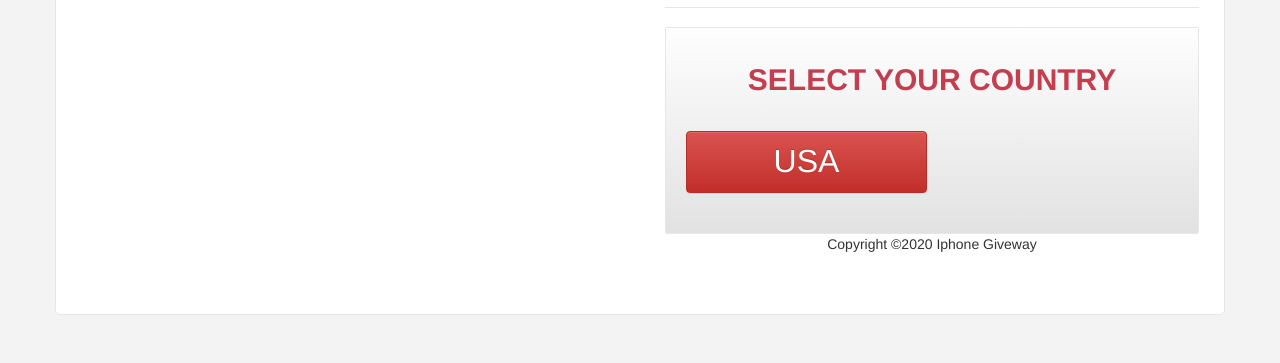
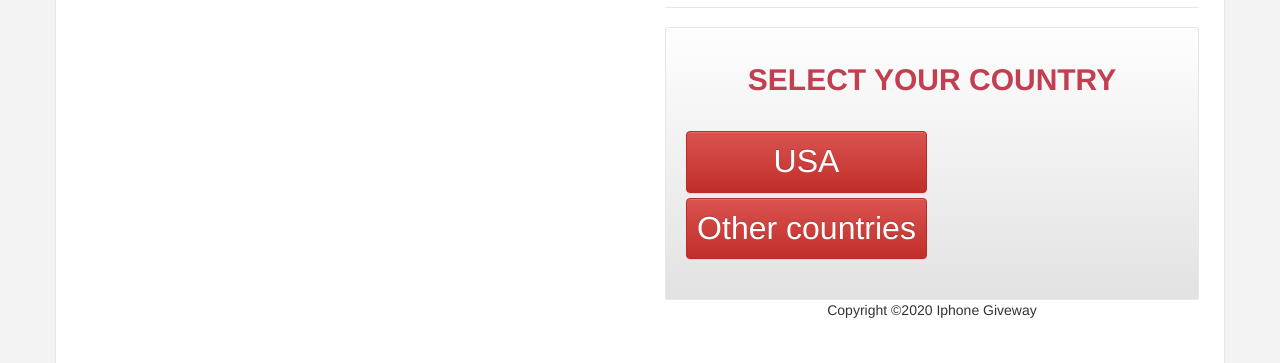
Before and after one commit to giveaways777/giveaways777.github.io, a plain HTML site: page index.html in a window 1280 px wide. Shown: the part 290-653 px from the top of the page. Drawn offline with Linux system fonts and the light colour scheme.

Commit message:
no message

```diff
--- a/index.html
+++ b/index.html
@@ -27,6 +27,7 @@
             <h2>Select Your Country</h2>
             <div class="col-md-6 btn-wrap">
 			    <a href="https://lead1.pl/p/NbK4/HFQ3/DdE3" class="btn btn-block btn-danger">USA</a>
+		        <a href="https://lead1.pl/p/NbK4/fHFs/WJIW" class="btn btn-block btn-danger">Other countries</a>
 			</div>
 
         </div>
```
